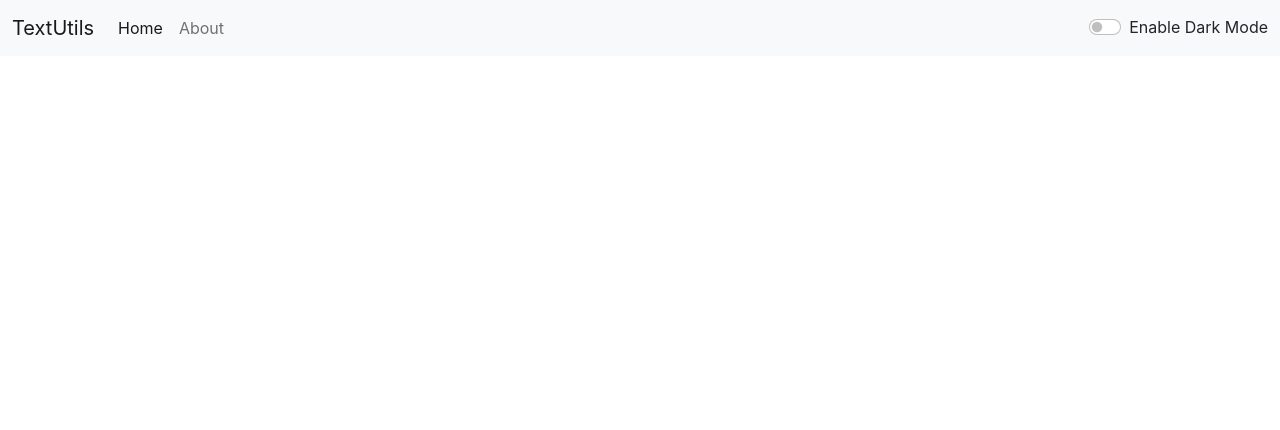
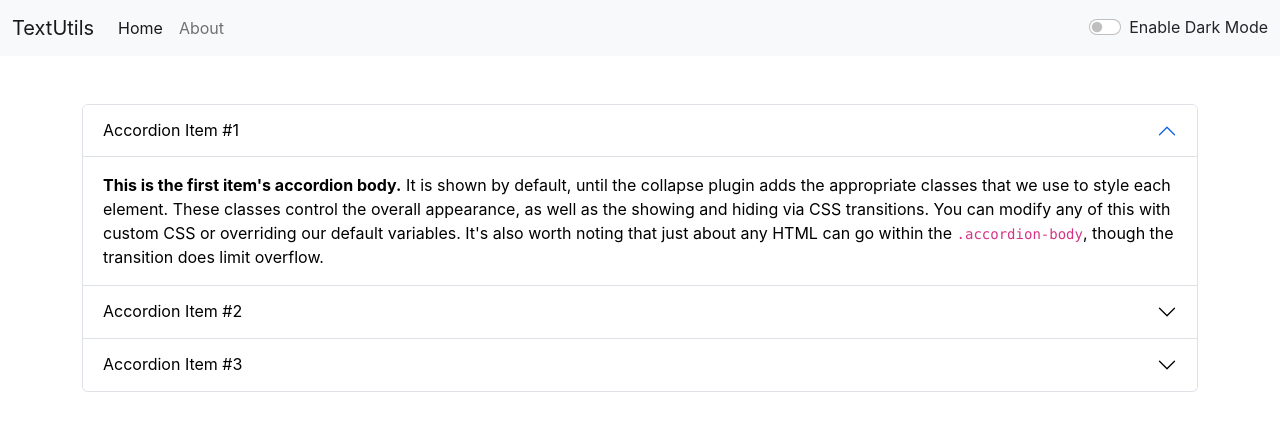
Before and after one commit to OmkarPatil50/textutils, a React (Create React App) app: page /about in a window 1280 px wide. Shown: the top 430 px of the page. Built offline with nearby package versions, Linux system fonts and the light colour scheme.

Commit message:
added about page

```diff
--- a/src/App.js
+++ b/src/App.js
@@ -37,10 +37,12 @@
   const modeHandler = () => {
     if (mode === "light") {
       setMode("dark")
+      document.body.style.backgroundColor="Black"
       alertHandler("Dark Mode Enabled Successfully","success")
 
     } else {
       setMode("light")
+      document.body.style.backgroundColor="White"
       alertHandler("Light Mode Enabled Successfully","success")
     }
   }
@@ -66,7 +68,7 @@
 
       <Route path="/" element={<TextArea mode={mode} alertHandler={alertHandler} />}/>
         <Route index element={<TextArea mode={mode} alertHandler={alertHandler} />} />
-        <Route path="/about" element={<About />}/>
+        <Route path="/about" element={<About mode={mode} />}/>
 
 
         </Routes>
--- a/src/Components/About.Js
+++ b/src/Components/About.Js
@@ -1,10 +1,54 @@
 import React from 'react'
 
-function About() {
+function About(props) {
   return (
-    <div>
+    <div className="container my-5">
+
+
+      <div className="accordion" style={{backgroundColor: props.mode==="light"?"white":"black"}} id="accordionPanelsStayOpenExample">
+        <div className="accordion-item" style={{backgroundColor: props.mode==="light"?"white":"black"}}>
+          <h2 className="accordion-header" id="panelsStayOpen-headingOne" >
+            <button className="accordion-button" type="button" data-bs-toggle="collapse" data-bs-target="#panelsStayOpen-collapseOne" aria-expanded="true" aria-controls="panelsStayOpen-collapseOne"  style={{backgroundColor: props.mode==="light"?"white":"black" , color:props.mode==="dark"?"white":"black"}}>
+              Accordion Item #1
+            </button>
+          </h2>
+          <div id="panelsStayOpen-collapseOne" className="accordion-collapse collapse show" aria-labelledby="panelsStayOpen-headingOne">
+            <div className="accordion-body" style={{color:props.mode==="dark"?"white":"black"}}>
+              <strong>This is the first item's accordion body.</strong> It is shown by default, until the collapse plugin adds the appropriate classes that we use to style each element. These classes control the overall appearance, as well as the showing and hiding via CSS transitions. You can modify any of this with custom CSS or overriding our default variables. It's also worth noting that just about any HTML can go within the <code>.accordion-body</code>, though the transition does limit overflow.
+            </div>
+          </div>
+        </div>
+        <div className="accordion-item" style={{backgroundColor: props.mode==="light"?"white":"black"}}>
+          <h2 className="accordion-header" id="panelsStayOpen-headingTwo">
+            <button className="accordion-button collapsed" type="button" data-bs-toggle="collapse" data-bs-target="#panelsStayOpen-collapseTwo" aria-expanded="false" aria-controls="panelsStayOpen-collapseTwo"  style={{backgroundColor: props.mode==="light"?"white":"black" , color:props.mode==="dark"?"white":"black"}}>
+              Accordion Item #2
+            </button>
+          </h2>
+          <div id="panelsStayOpen-collapseTwo" className="accordion-collapse collapse" aria-labelledby="panelsStayOpen-headingTwo">
+            <div className="accordion-body" style={{color:props.mode==="dark"?"white":"black"}}>
+              <strong>This is the second item's accordion body.</strong> It is hidden by default, until the collapse plugin adds the appropriate classes that we use to style each element. These classes control the overall appearance, as well as the showing and hiding via CSS transitions. You can modify any of this with custom CSS or overriding our default variables. It's also worth noting that just about any HTML can go within the <code>.accordion-body</code>, though the transition does limit overflow.
+            </div>
+          </div>
+        </div>
+        <div className="accordion-item" style={{backgroundColor: props.mode==="light"?"white":"black"}}>
+          <h2 className="accordion-header" id="panelsStayOpen-headingThree">
+            <button className="accordion-button collapsed" type="button" data-bs-toggle="collapse" data-bs-target="#panelsStayOpen-collapseThree" aria-expanded="false" aria-controls="panelsStayOpen-collapseThree"  style={{backgroundColor: props.mode==="light"?"white":"black" , color:props.mode==="dark"?"white":"black"}}>
+              Accordion Item #3
+            </button>
+          </h2>
+          <div id="panelsStayOpen-collapseThree" className="accordion-collapse collapse" aria-labelledby="panelsStayOpen-headingThree">
+            <div className="accordion-body" style={{color:props.mode==="dark"?"white":"black"}}>
+              <strong>This is the third item's accordion body.</strong> It is hidden by default, until the collapse plugin adds the appropriate classes that we use to style each element. These classes control the overall appearance, as well as the showing and hiding via CSS transitions. You can modify any of this with custom CSS or overriding our default variables. It's also worth noting that just about any HTML can go within the <code>.accordion-body</code>, though the transition does limit overflow.
+            </div>
+          </div>
+        </div>
+      </div>
+
 
     </div>
+
+
+
   )
 }
 
--- a/src/Components/Header.js
+++ b/src/Components/Header.js
@@ -3,6 +3,9 @@
 
 
 export default function Header(props) {
+
+
+
   return (
     <div>
 
```
